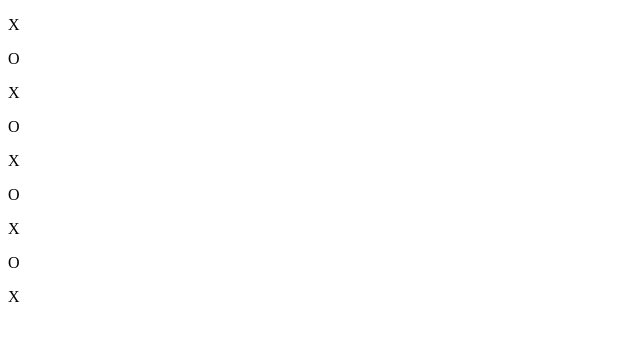
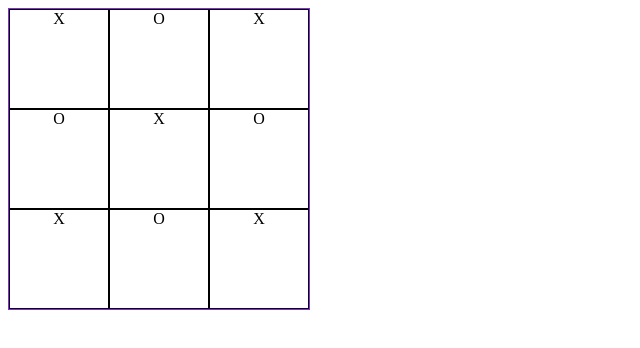
Before and after one commit to Ult1mat3S/TicTacToe-TOP, a plain HTML site: page index.html in a window 1280 px wide. Shown: the whole page, without its empty margins (0-640 px from the left). Drawn offline with Linux system fonts and the light colour scheme.

Commit message:
feat: Position X and O's inside grid

```diff
--- a/globals.css
+++ b/globals.css
@@ -0,0 +1,19 @@
+html,
+body {
+    text-align: center;
+}
+
+p {
+    margin: 0;
+    border: 1px solid black;
+    padding: 0;
+}
+
+#grid {
+    display: grid;
+    height: 300px;
+    width: 300px;
+    grid-template-columns: 100px 100px 100px;
+    grid-template-rows: 100px 100px 100px;
+    border: 1px solid blueviolet;
+}
--- a/index.html
+++ b/index.html
@@ -11,9 +11,11 @@
 </head>
 
 <body>
+    <div id="grid">
+    </div>
     <div id="container">
+    </div>
 
-    </div>
 </body>
 
 </html>
--- a/main.js
+++ b/main.js
@@ -4,7 +4,7 @@ const gameBoard = (() => {
 })
 
 const displayController = (() => {
-    let container = document.querySelector('#container');
+    let container = document.querySelector('#grid');
     // let displayBoard = document.createElement('h1')
     // displayBoard.setAttribute('id', 'board');
 
```
